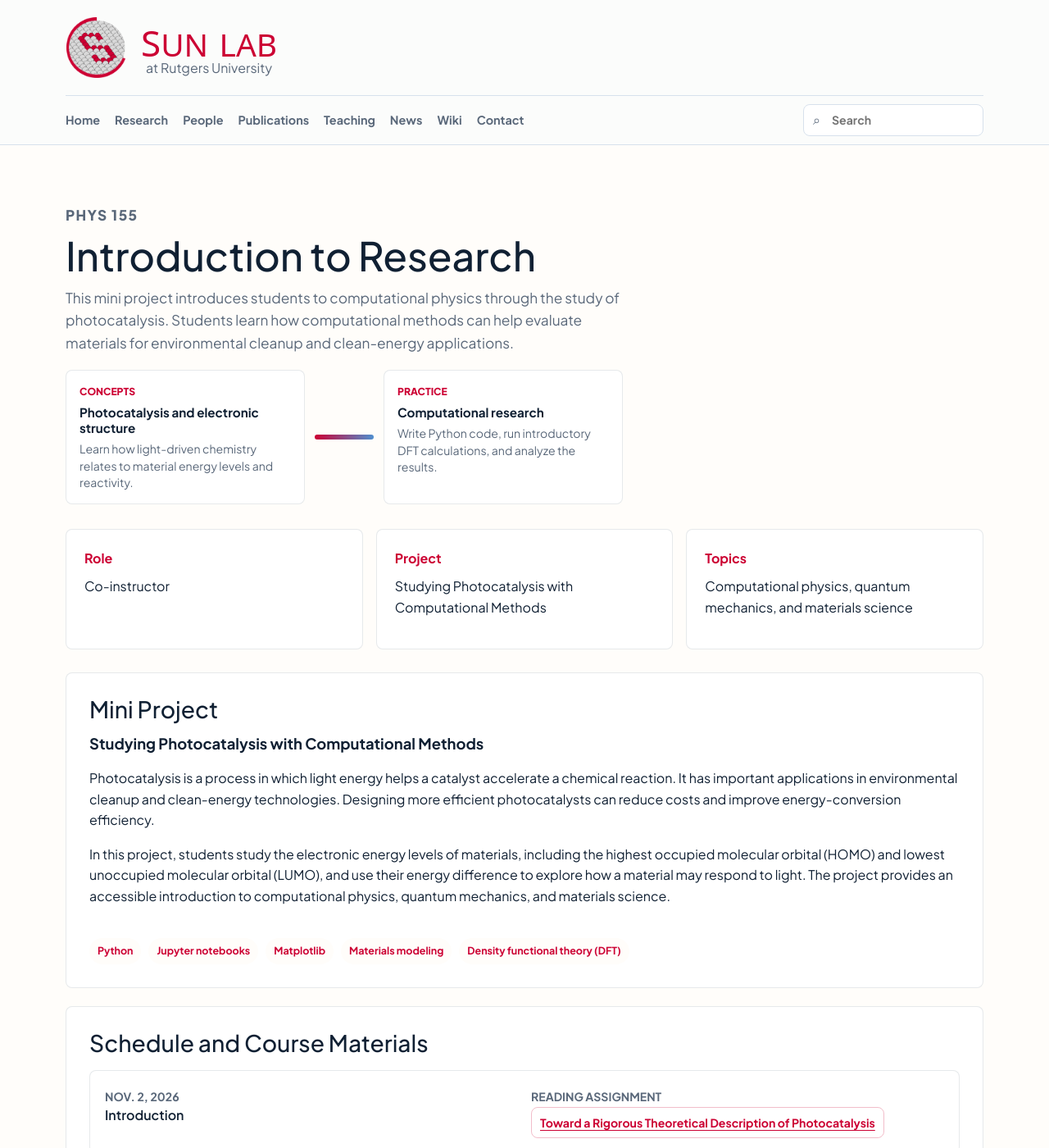
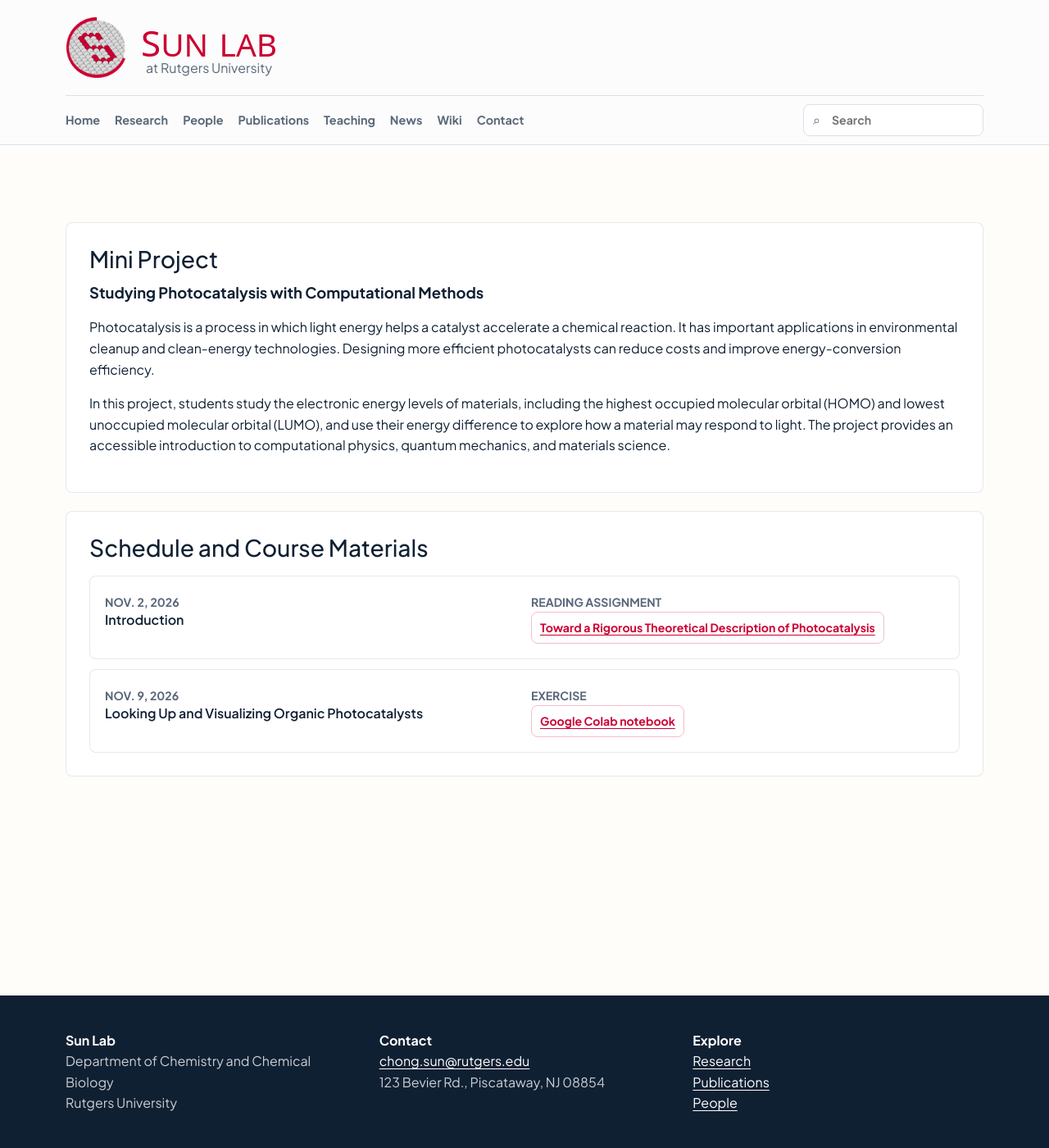
Before and after one commit to SunLab-Rutgers/sunlab, a Jekyll site: the page built from pages/phys155.md, in a window 1280 px wide and 1400 px high. Shown: the whole window at 82% size. Built offline with Jekyll 4.4.1, drawn with Linux system fonts in a browser that asks for light colours; some web fonts are replaced.

Commit message:
small changes to phys155

```diff
--- a/pages/phys155.md
+++ b/pages/phys155.md
@@ -5,56 +5,11 @@ permalink: /teaching/phys155/
 description: PHYS 155 mini project on studying photocatalysis with computational methods.
 ---
 
-<section class="course-hero">
-  <div>
-    <p class="eyebrow">PHYS 155</p>
-    <h1>Introduction to Research</h1>
-    <p>This mini project introduces students to computational physics through the study of photocatalysis. Students learn how computational methods can help evaluate materials for environmental cleanup and clean-energy applications.</p>
-    <div class="course-balance" aria-label="Course balance between concepts and practice">
-      <div>
-        <span>Concepts</span>
-        <strong>Photocatalysis and electronic structure</strong>
-        <p>Learn how light-driven chemistry relates to material energy levels and reactivity.</p>
-      </div>
-      <div class="course-balance-bar" aria-hidden="true">
-        <span></span>
-      </div>
-      <div>
-        <span>Practice</span>
-        <strong>Computational research</strong>
-        <p>Write Python code, run introductory DFT calculations, and analyze the results.</p>
-      </div>
-    </div>
-  </div>
-</section>
-
-<section class="course-summary" aria-label="Course summary">
-  <div class="course-summary-card">
-    <strong>Role</strong>
-    <p>Co-instructor</p>
-  </div>
-  <div class="course-summary-card">
-    <strong>Project</strong>
-    <p>Studying Photocatalysis with Computational Methods</p>
-  </div>
-  <div class="course-summary-card">
-    <strong>Topics</strong>
-    <p>Computational physics, quantum mechanics, and materials science</p>
-  </div>
-</section>
-
 <section class="course-panel">
   <h2>Mini Project</h2>
   <h3>Studying Photocatalysis with Computational Methods</h3>
   <p>Photocatalysis is a process in which light energy helps a catalyst accelerate a chemical reaction. It has important applications in environmental cleanup and clean-energy technologies. Designing more efficient photocatalysts can reduce costs and improve energy-conversion efficiency.</p>
   <p>In this project, students study the electronic energy levels of materials, including the highest occupied molecular orbital (HOMO) and lowest unoccupied molecular orbital (LUMO), and use their energy difference to explore how a material may respond to light. The project provides an accessible introduction to computational physics, quantum mechanics, and materials science.</p>
-  <div class="teaching-meta">
-    <span>Python</span>
-    <span>Jupyter notebooks</span>
-    <span>Matplotlib</span>
-    <span>Materials modeling</span>
-    <span>Density functional theory (DFT)</span>
-  </div>
 </section>
 
 <section class="course-panel">
```
Also changed, not shown: pages/teaching.md (+0 -4 lines).
